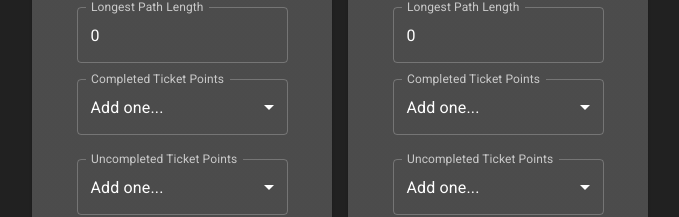
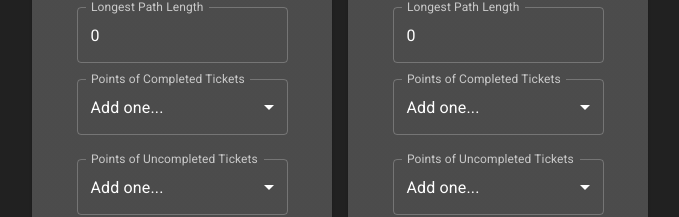
Before and after one commit to themetalfleece/board-game-scores, a React (Create React App) app: page /#/ticket-to-ride-europe in a window 1280 px wide. Shown: the part 649-866 px from the top of the page, without its empty margins (300-979 px from the left). Built offline with nearby package versions, Linux system fonts and the light colour scheme.

Commit message:
refactor names & text

```diff
--- a/src/components/ticketToRideEurope/players/PlayerControls.component.tsx
+++ b/src/components/ticketToRideEurope/players/PlayerControls.component.tsx
@@ -122,13 +122,13 @@ export const PlayerContols: React.FC<{ player: PlayerI }> = ({ player }) => {
       <Stack gap={1} width="100%">
         <FormControl fullWidth>
           <InputLabel id="completed-ticket-points-label">
-            Completed Ticket Points
+            Points of Completed Tickets
           </InputLabel>
           <Select
             fullWidth
             value={0}
             labelId="completed-ticket-points-label"
-            label="Completed Ticket Points"
+            label="Points of Completed Tickets"
             onChange={(e) =>
               pushArrayValue(+e.target.value, "completedTicketPoints")
             }
@@ -170,13 +170,13 @@ export const PlayerContols: React.FC<{ player: PlayerI }> = ({ player }) => {
       <Stack gap={1} width="100%">
         <FormControl fullWidth>
           <InputLabel id="uncompleted-ticket-points-label">
-            Uncompleted Ticket Points
+            Points of Uncompleted Tickets
           </InputLabel>
           <Select
             fullWidth
             value={0}
             labelId="uncompleted-ticket-points-label"
-            label="Uncompleted Ticket Points"
+            label="Points of Uncompleted Tickets"
             onChange={(e) =>
               pushArrayValue(+e.target.value, "uncompletedTicketPoints")
             }
--- a/src/components/ticketToRideEurope/players/PlayerScore.tsx
+++ b/src/components/ticketToRideEurope/players/PlayerScore.tsx
@@ -10,7 +10,7 @@ export const PlayerScore: React.FC<{ player: PlayerI }> = ({ player }) => {
 
   const { players } = state;
 
-  const longestPathLength = Math.max(
+  const longestPathLengthOfAllPlayers = Math.max(
     ...players.map((p) => p.inGameState.longestPathLength)
   );
 
@@ -35,12 +35,12 @@ export const PlayerScore: React.FC<{ player: PlayerI }> = ({ player }) => {
       0
     );
 
-    if (inGameState.longestPathLength === longestPathLength) {
+    if (inGameState.longestPathLength === longestPathLengthOfAllPlayers) {
       score += 10;
     }
 
     return score;
-  }, [inGameState, longestPathLength]);
+  }, [inGameState, longestPathLengthOfAllPlayers]);
 
   return <Typography variant="h6">Score: {score}</Typography>;
 };
```
